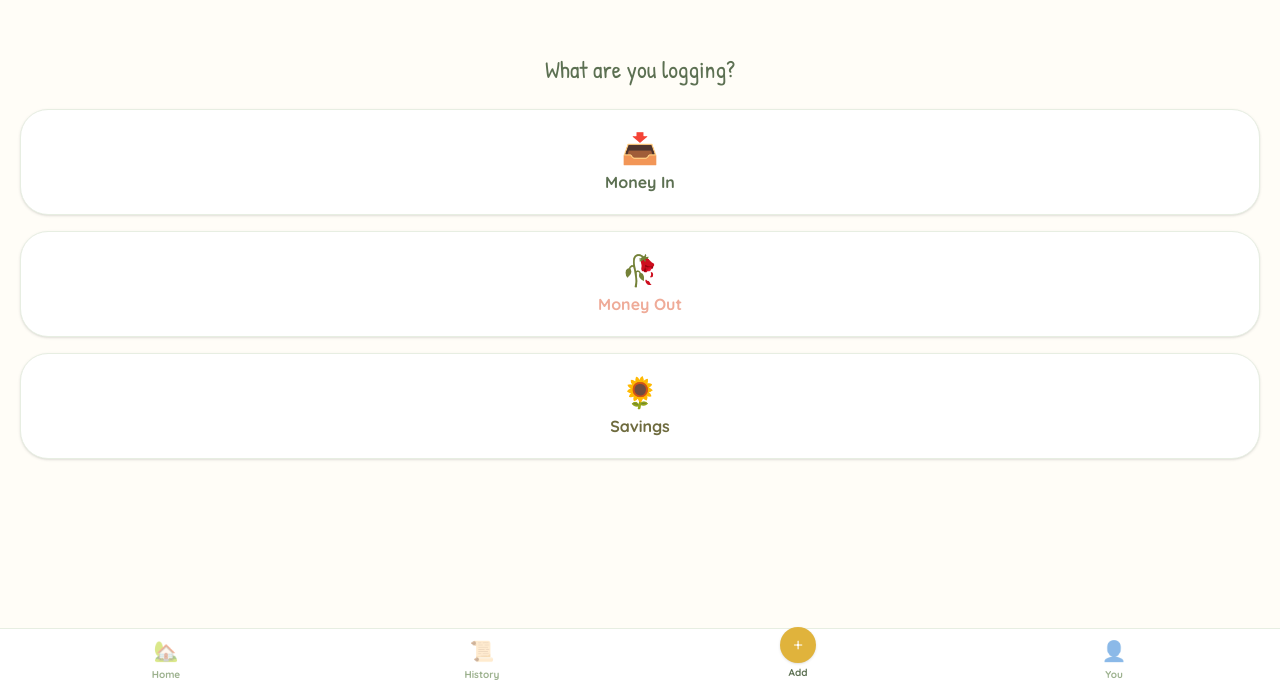
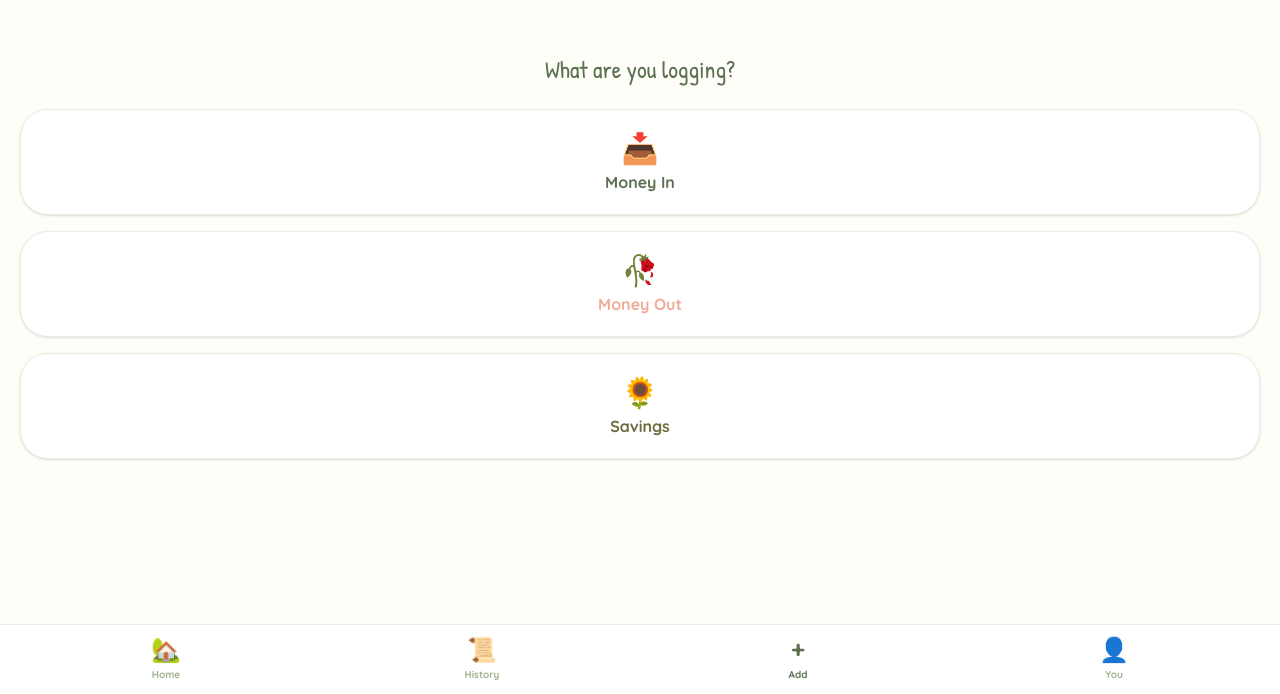
Before and after one commit to dhanushreebit17/Sunflora, a Next.js app: page /add in a window 1280 px wide. Shown: the part 106-800 px from the top of the page. Built offline with nearby package versions, Linux system fonts and the light colour scheme.

Commit message:
changes in add icon

```diff
--- a/src/components/BottomNav.js
+++ b/src/components/BottomNav.js
@@ -22,12 +22,10 @@ export default function BottomNav() {
     <nav className="fixed bottom-0 left-0 right-0 bg-white border-t border-sage-100 flex items-center justify-around px-2 pt-2 pb-3 z-30">
       {items.map(item => (
         <button key={item.href} onClick={() => router.push(item.href)}
-          className={`flex flex-col items-center gap-0.5 flex-1 ${item.center ? '-mt-3' : ''}`}>
-          {item.center ? (
-            <span className="w-9 h-9 rounded-full bg-gold-400 text-white flex items-center justify-center text-lg shadow-sm">+</span>
-          ) : (
-            <span className={`text-xl ${isActive(item.href) ? '' : 'opacity-50'}`}>{item.icon}</span>
-          )}
+          className="flex flex-col items-center gap-0.5 flex-1">
+          <span className={`text-2xl font-bold ${isActive(item.href) ? 'text-sage-700' : 'text-lilac-400'}`}>
+            {item.center ? '+' : item.icon}
+          </span>
           <span className={`text-[10px] font-bold ${isActive(item.href) ? 'text-sage-700' : 'text-sage-400'}`}>{item.label}</span>
         </button>
       ))}
```
